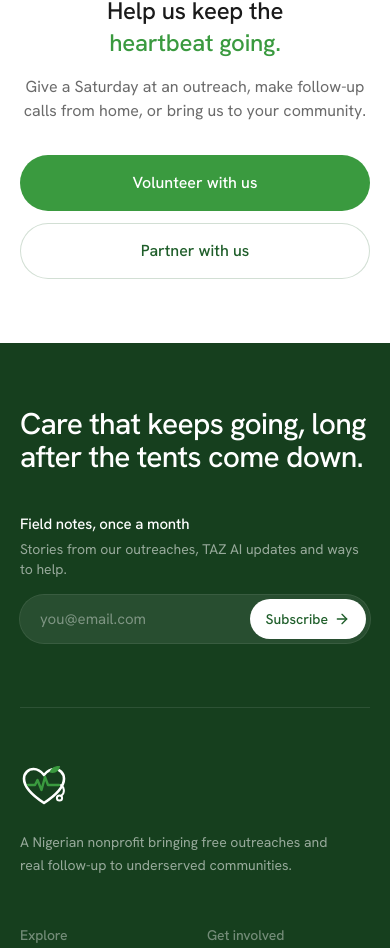
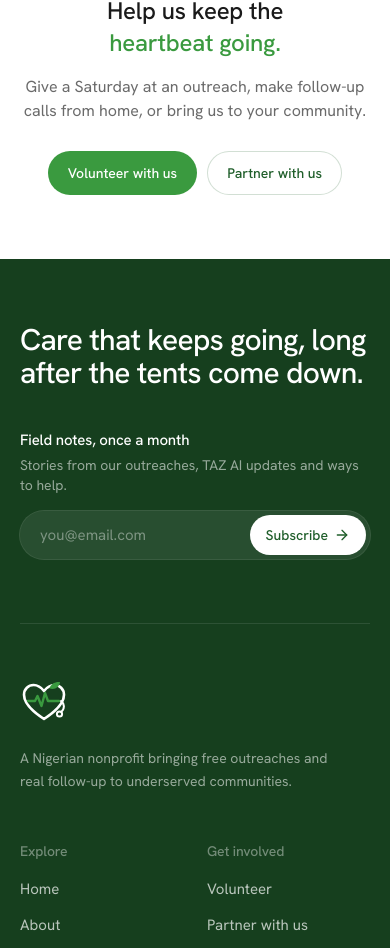
Before and after one commit to tazhealth/tazhealth, a Next.js app: page / in a window 390 px wide. Shown: the part 5327-6275 px from the top of the page. Built offline with nearby package versions, Linux system fonts and the light colour scheme.

Commit message:
refactor: update button styles and layout for improved consistency and responsiveness

```diff
--- a/app/about/page.tsx
+++ b/app/about/page.tsx
@@ -133,7 +133,7 @@ export default function About() {
           <p className="mt-4 text-ink/65">
             Doctors, nurses, students, or anyone with a few hours and a phone. There’s a place for you.
           </p>
-          <div className="mt-8 flex flex-col justify-center gap-3 sm:flex-row">
+          <div className="mt-7 flex flex-wrap justify-center gap-2.5 sm:mt-8 sm:gap-3">
             <ButtonLink to="/get-involved#volunteer" size="lg">
               Volunteer with us
             </ButtonLink>
--- a/app/page.tsx
+++ b/app/page.tsx
@@ -147,7 +147,7 @@ export default function Home() {
           <p className="mt-4 text-ink/65">
             Give a Saturday at an outreach, make follow-up calls from home, or bring us to your community.
           </p>
-          <div className="mt-8 flex flex-col justify-center gap-3 sm:flex-row">
+          <div className="mt-7 flex flex-wrap justify-center gap-2.5 sm:mt-8 sm:gap-3">
             <ButtonLink to="/get-involved#volunteer" size="lg">
               Volunteer with us
             </ButtonLink>
--- a/components/home/HomeHero.tsx
+++ b/components/home/HomeHero.tsx
@@ -54,10 +54,10 @@ export function HomeHero() {
         </motion.p>
 
         <motion.div {...rise(0.25)} className="mt-7 flex flex-wrap justify-center gap-2.5 sm:mt-8 sm:gap-3">
-          <ButtonLink to="/get-involved#volunteer" size="lg" className="h-11 px-5 text-sm sm:h-14 sm:px-7 sm:text-base">
+          <ButtonLink to="/get-involved#volunteer" size="lg">
             Volunteer with us
           </ButtonLink>
-          <ButtonLink to="/taz-ai" size="lg" variant="secondary" className="h-11 px-5 text-sm sm:h-14 sm:px-7 sm:text-base">
+          <ButtonLink to="/taz-ai" size="lg" variant="secondary">
             See how we follow up <ArrowRightIcon className="h-4 w-4" />
           </ButtonLink>
         </motion.div>
--- a/components/tazai/TazHero.tsx
+++ b/components/tazai/TazHero.tsx
@@ -58,7 +58,7 @@ export function TazHero() {
           day keeps going after you leave.
         </motion.p>
         <motion.div
-          className="mt-8 flex flex-col justify-center gap-3 sm:flex-row"
+          className="mt-7 flex flex-wrap justify-center gap-2.5 sm:mt-8 sm:gap-3"
           initial={{ opacity: 0, y: 16 }}
           animate={{ opacity: 1, y: 0 }}
           transition={{ duration: 0.45, ease: EASE, delay: 0.25 }}>
--- a/components/ui/ButtonLink.tsx
+++ b/components/ui/ButtonLink.tsx
@@ -30,7 +30,7 @@ const variants: Record<Variant, string> = {
 
 const sizes: Record<Size, string> = {
   md: 'h-12 px-6 text-[15px]',
-  lg: 'h-14 px-7 text-base'
+  lg: 'h-11 px-5 text-sm sm:h-14 sm:px-7 sm:text-base'
 };
 
 export function ButtonLink({
```
